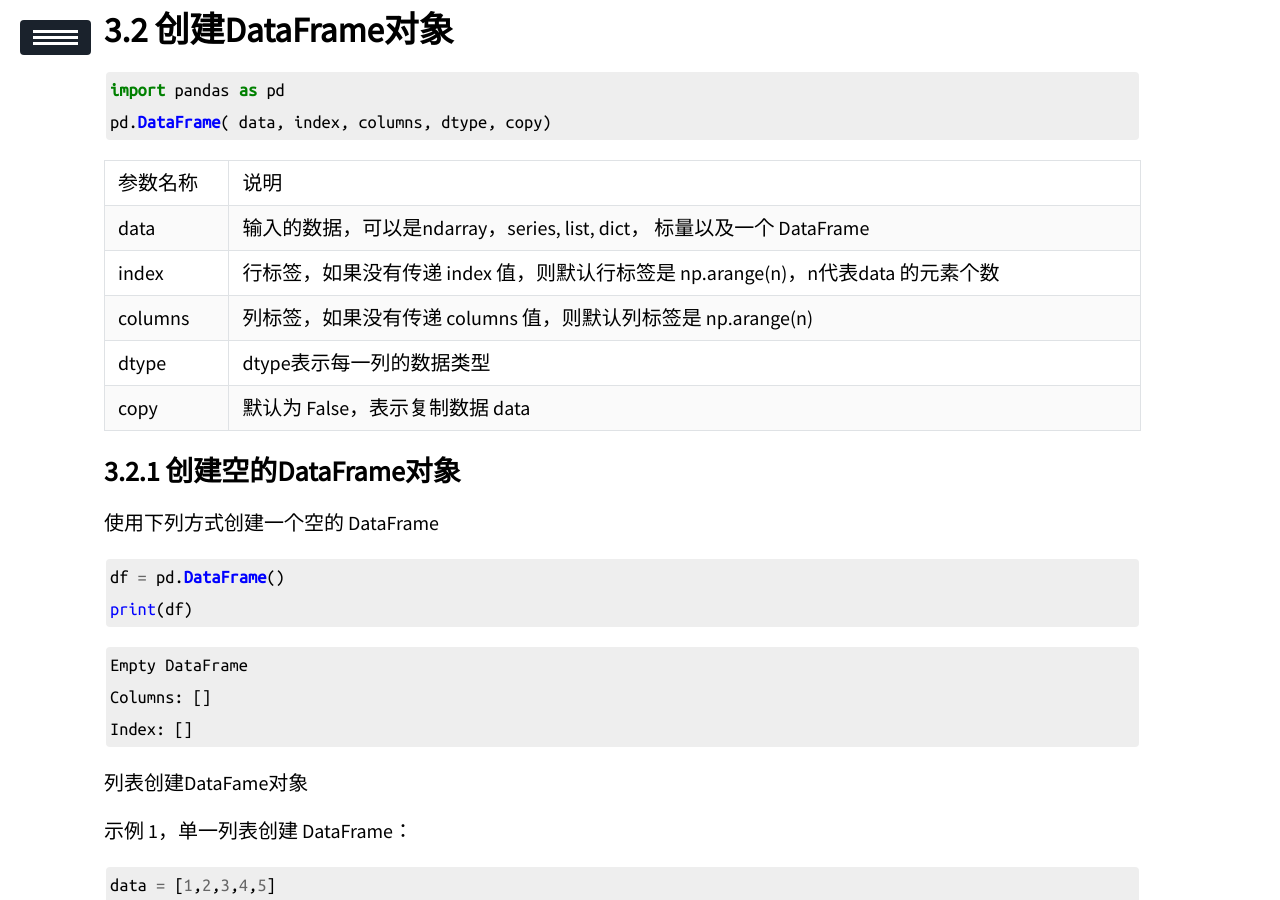
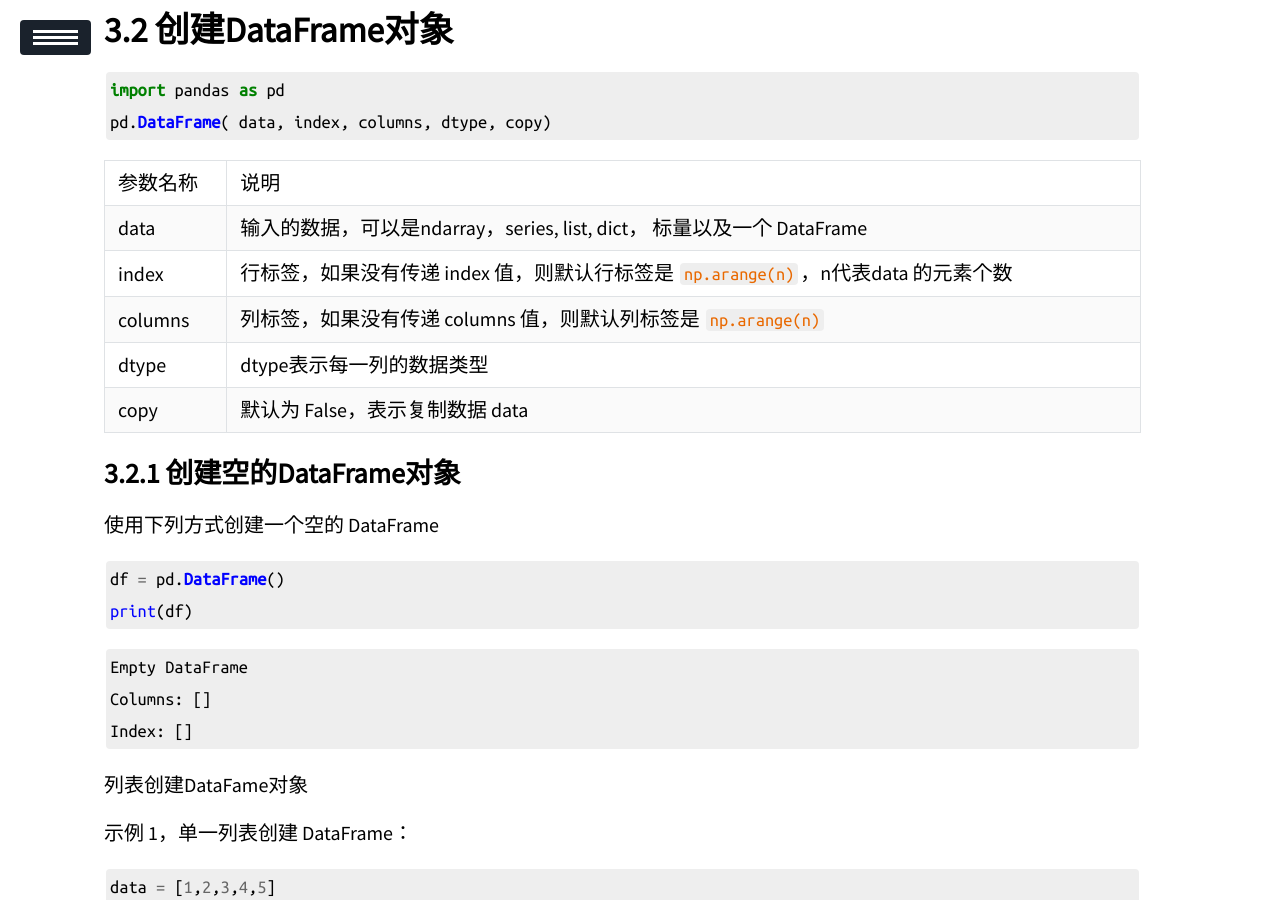
Before and after one commit to ssskz/ssskz.github.io, a Jekyll site: the page built from _posts/2023-2-28-Pandas.md, in a window 1280 px wide and 900 px high, scrolled down 15281 px. Built offline with Jekyll 4.4.1, drawn with Linux system fonts in a browser that asks for light colours; our own code applies the rules of GitHub Pages for plain Markdown files; a script that is not in the unit is left out.

Commit message:
update
Signed-off-by: ssskz <12497590+ssskz@user.noreply.gitee.com>

```diff
--- a/_posts/2023-2-28-Pandas.md
+++ b/_posts/2023-2-28-Pandas.md
@@ -566,8 +566,8 @@ pd.DataFrame( data, index, columns, dtype, copy)
 
 | 参数名称 |  说明 |
 | data  | 输入的数据，可以是ndarray，series, list, dict， 标量以及一个 DataFrame |
-| index | 行标签，如果没有传递 index 值，则默认行标签是 np.arange(n)，n代表data 的元素个数 |
-| columns | 列标签，如果没有传递 columns 值，则默认列标签是 np.arange(n) |
+| index | 行标签，如果没有传递 index 值，则默认行标签是 `np.arange(n)`，n代表data 的元素个数 |
+| columns | 列标签，如果没有传递 columns 值，则默认列标签是 `np.arange(n)` |
 | dtype  | dtype表示每一列的数据类型|
 | copy  | 默认为 False，表示复制数据 data |
 
```
